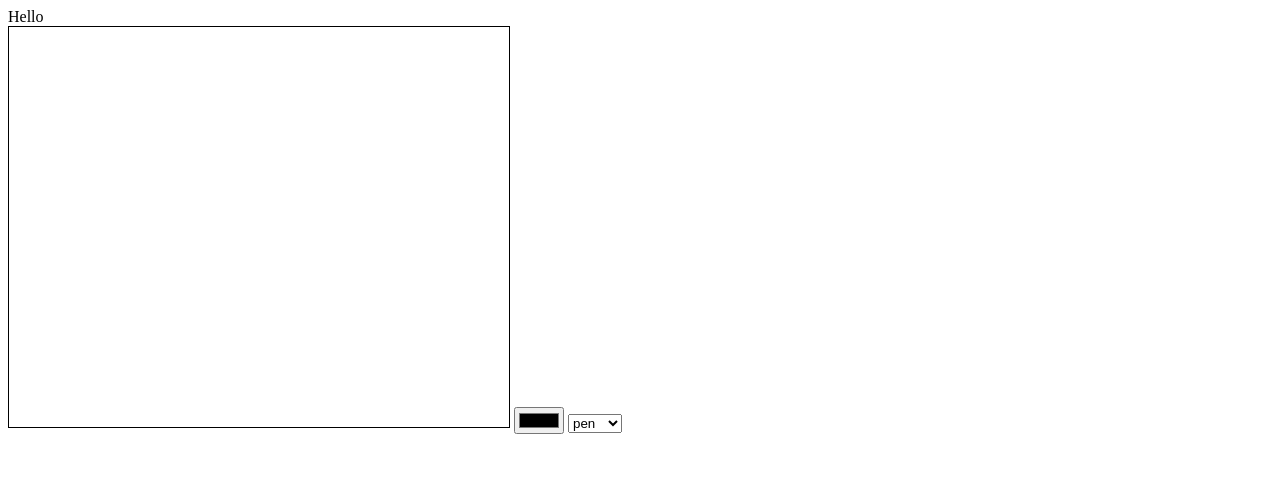
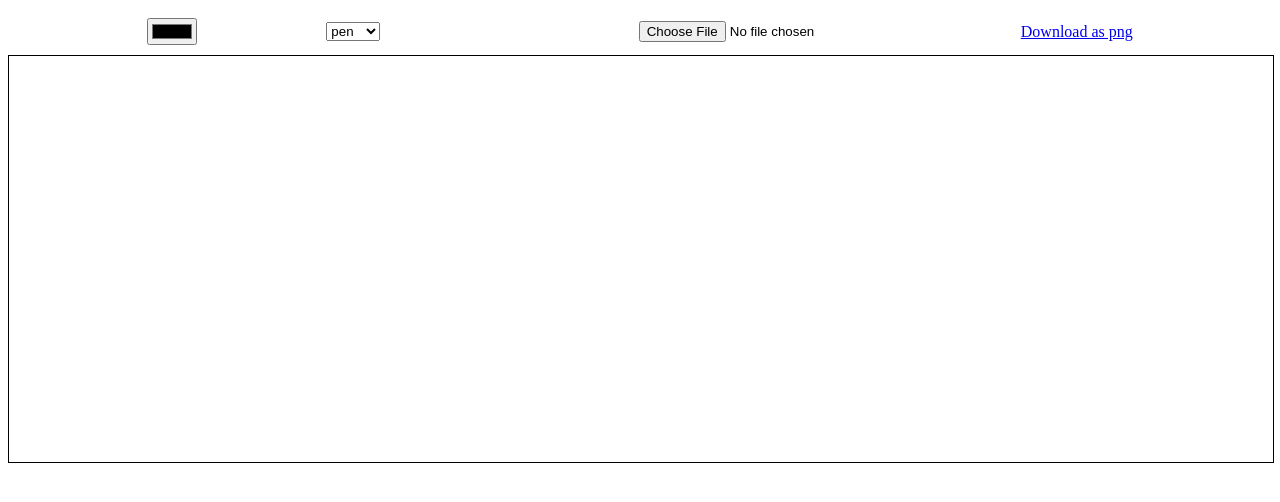
Before and after one commit to Moshmel/prog-mr-canvas, a plain HTML site: page index.html in a window 1280 px wide. Drawn offline with Linux system fonts and the light colour scheme.

Commit message:
before css

```diff
--- a/css/main.css
+++ b/css/main.css
@@ -1,3 +1,23 @@
+* {
+    box-sizing: border-box;
+}
+
+header {
+    justify-content: space-evenly;
+    align-items: center;
+    padding: 10px;
+}
+
+input, select {
+    cursor: pointer;
+}
+
 canvas {
     border: 1px solid black;
 }
+
+
+/* flex */
+.flex {
+    display: flex;
+}
--- a/index.html
+++ b/index.html
@@ -1,5 +1,6 @@
 <!DOCTYPE html>
 <html lang="en">
+
 <head>
     <meta charset="UTF-8">
     <meta name="viewport" content="width=device-width, initial-scale=1.0">
@@ -7,16 +8,28 @@
     <link rel="stylesheet" href="css/main.css">
     <title>Document</title>
 </head>
+
 <body onload="init()">
-    <header>Hello</header>
+    <header class="flex">
+        <input type="color" id="txt-color" />
+        <select>
+            <option value="pen" selected>pen</option>
+            <option value="circle">circle</option>
+            <option value="star">star</option>
+        </select>
 
-    <canvas id="canvas" width="500" height="400">text</canvas>
-    <input type="color" id="txt-color"/>
-    <select>
-        <option value="pen" selected>pen</option>
-        <option value="circle">circle</option>
-        <option value="star">star</option>
-    </select>
+        <div class="share-container"></div>
+        <input type="file" name="image" onchange="onFileInputChange(event)" />
+        <a href="#" onclick="downloadImg(this)" download="my-img.jpg">
+            Download as png
+        </a>
+    </header>
+
+    <div class="canvas-container">
+        <canvas id="canvas" width="500" height="400">text</canvas>
+    </div>
+
     <script src="js/main.js"></script>
 </body>
+
 </html>
--- a/js/main.js
+++ b/js/main.js
@@ -10,6 +10,7 @@ var lastY = 0;
 function init() {
     canvas = document.querySelector('#canvas');
     ctx = canvas.getContext('2d');
+    resizeCanvas();
     canvas.addEventListener('mousedown', (e) => {
         isDrawing = true;
         points.push({ x: e.clientX, y: e.clientY });
@@ -92,3 +93,48 @@ function drawColor() {
     let color = document.querySelector('input').value;
     ctx.strokeStyle = color;
 }
+
+//download img
+function downloadImg(elLink) {
+    var imgContent = canvas.toDataURL('image/png');
+    elLink.href = imgContent
+}
+
+function resizeCanvas() {
+    var elContainer = document.querySelector('.canvas-container');
+    canvas.width = elContainer.offsetWidth
+    canvas.height = elContainer.offsetHeight
+ }
+
+ function onFileInputChange(ev) {
+    handleImageFromInput(ev, renderCanvas)
+ }
+
+ //UPLOAD IMG WITH INPUT FILE
+ function handleImageFromInput(ev, onImageReady) {
+    document.querySelector('.share-container').innerHTML = ''
+    var reader = new FileReader();
+    console.log(ev)
+    reader.onload = function (event) {
+        var img = new Image();
+        img.onload = onImageReady.bind(null, img)
+        img.src = event.target.result;
+    }
+    reader.readAsDataURL(ev.target.files[0]);
+ }
+
+ function renderCanvas(img) {
+    canvas.width = img.width;
+    canvas.height = img.height;
+    ctx.drawImage(img, 0, 0);
+ }
+
+
+// facebook api
+// (function(d, s, id) {
+//     var js, fjs = d.getElementsByTagName(s)[0];
+//     if (d.getElementById(id)) return;
+//     js = d.createElement(s); js.id = id;
+//     js.src = 'https://connect.facebook.net/he_IL/sdk.js#xfbml=1&version=v3.0&appId=807866106076694&autoLogAppEvents=1';
+//     fjs.parentNode.insertBefore(js, fjs);
+//   }(document, 'script', 'facebook-jssdk'));
```
